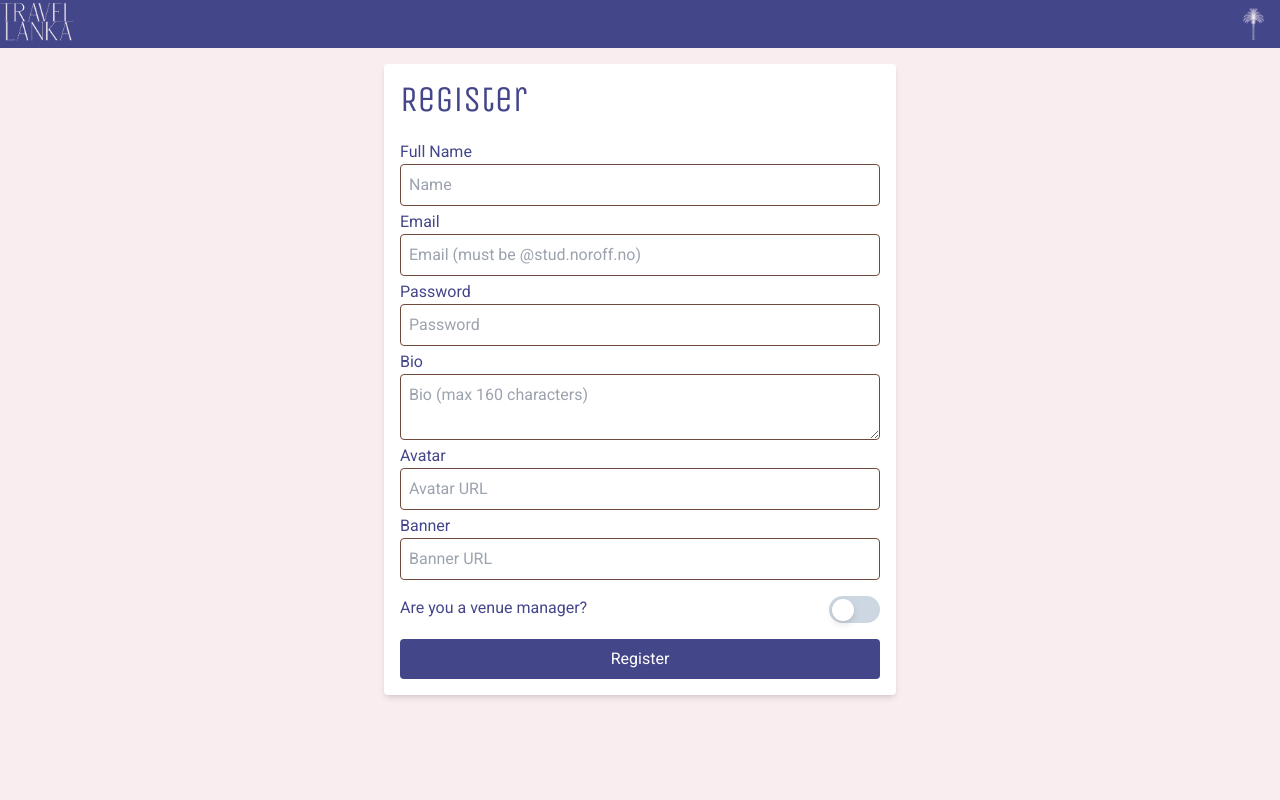
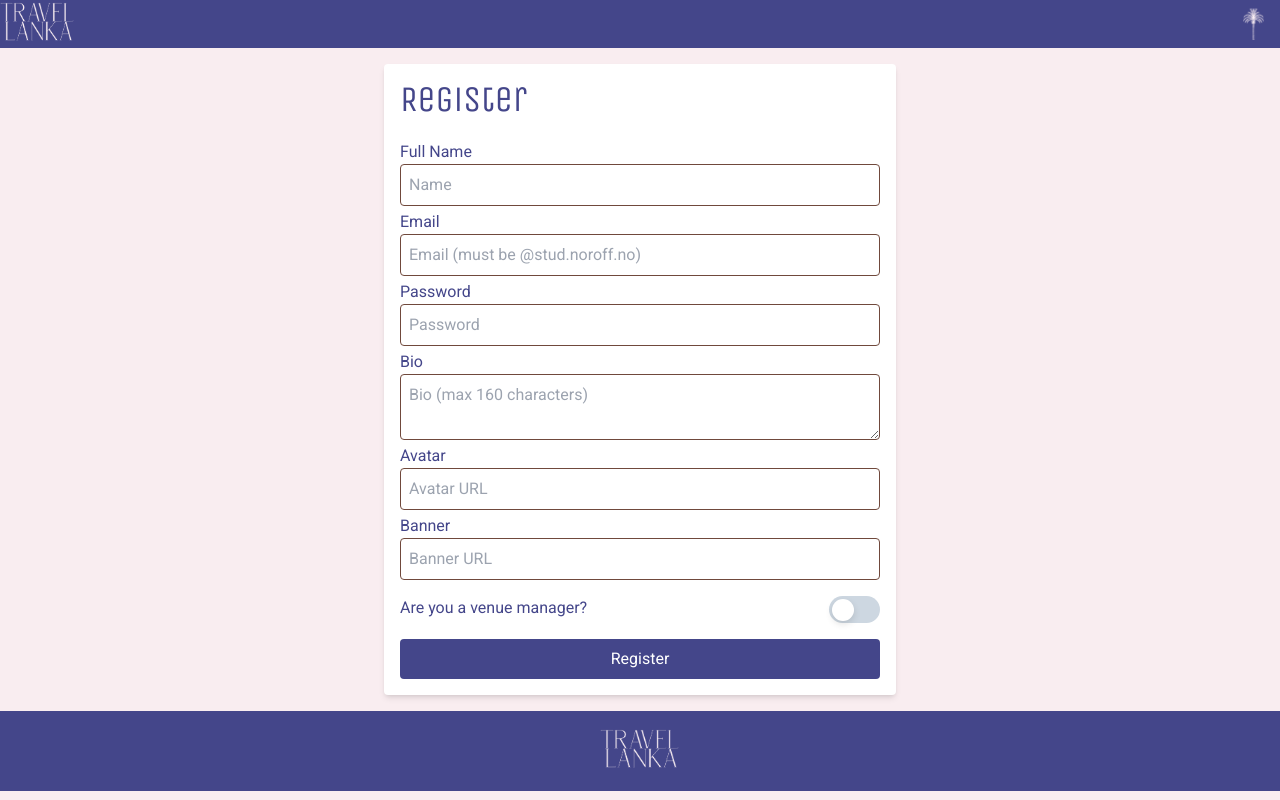
Before and after one commit to OlgaGoryszewska/project-exam-2--, a React (Vite) app: page /Register in a window 1280 px wide. Built offline with nearby package versions, Linux system fonts and the light colour scheme.

Commit message:
adding footer

```diff
--- a/src/App.jsx
+++ b/src/App.jsx
@@ -1,5 +1,6 @@
 import { Routes, Route } from 'react-router-dom'
 import Nav from './components/Nav'
+import Footer from './components/Footer'
 
 // Pages
 import Home from './pages/Home'
@@ -21,6 +22,7 @@ function App() {
                 <Route path="*" element={<Login />} />
 
             </Routes>
+            <Footer />
         </div>
     )
 }
--- /dev/null
+++ b/src/components/Footer.jsx
@@ -0,0 +1,17 @@
+import logo from '../assets/img/logo.png'
+
+
+function Footer() {
+    return (
+        <>
+            <footer className="flex flex-col bg-deep-blue h-20">
+                <img
+                    className=" mt-4 h-11 w-20 mx-auto"
+                    src={logo}
+                    alt="Logo for a nav bar"
+                />
+            </footer>
+        </>
+    )
+}
+export default Footer
```
